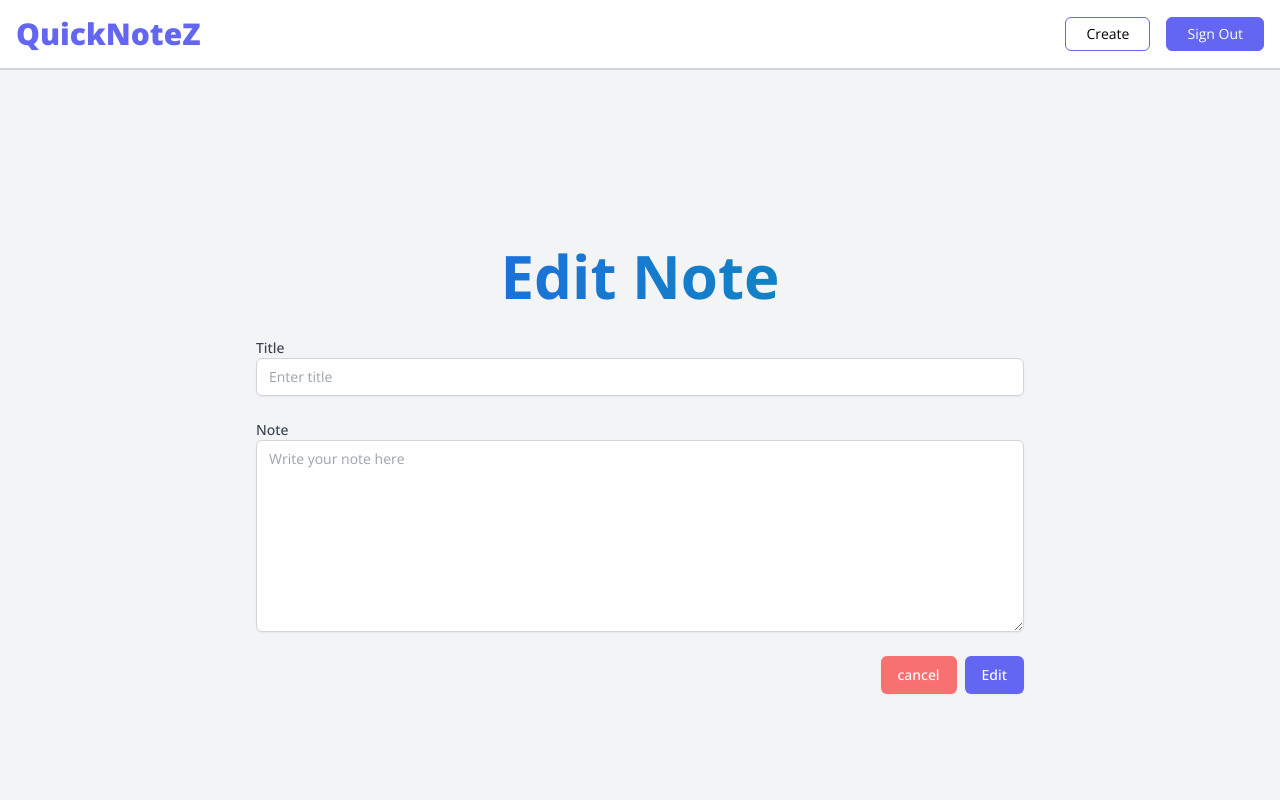
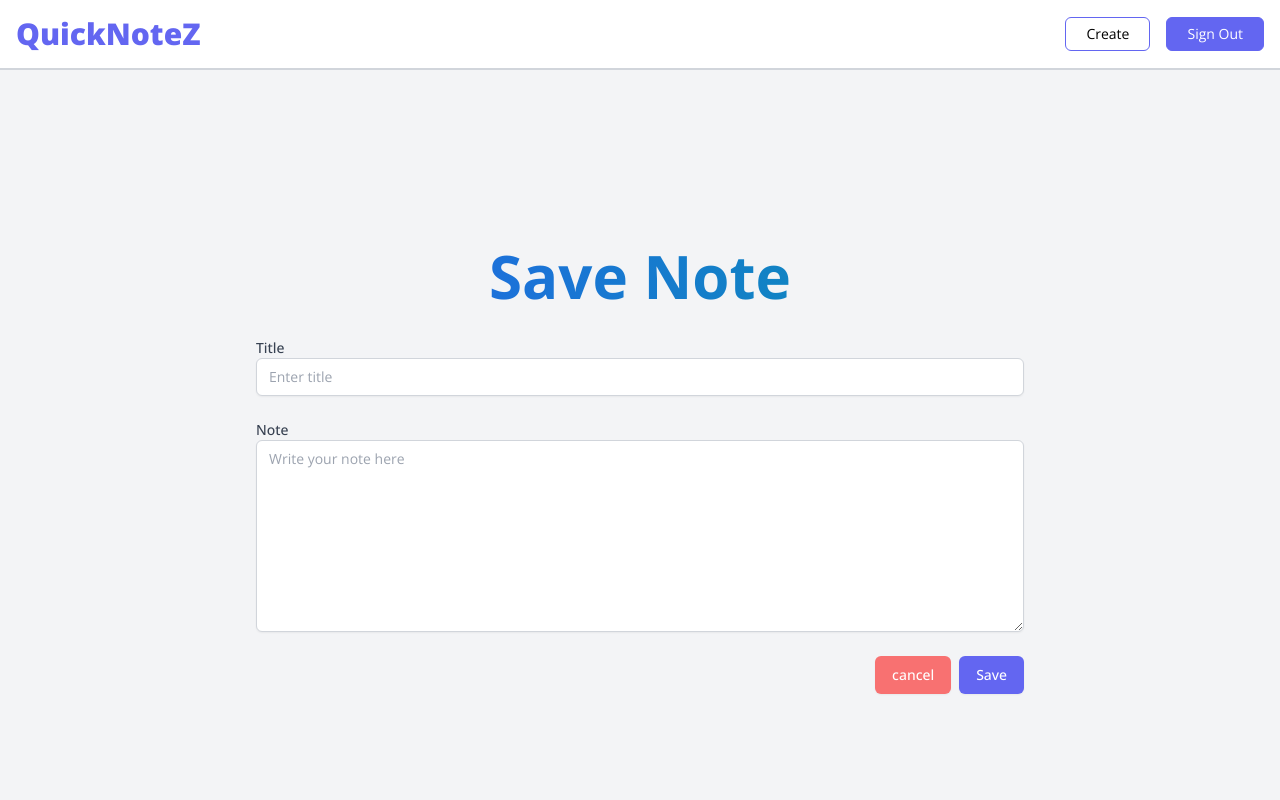
Before and after one commit to YasithaRDK/Notes-Managing-NextJS-App, a Next.js app: page /notes/edit-note in a window 1280 px wide. Shown: the top 800 px of the page. Built offline with nearby package versions, Linux system fonts and the light colour scheme; no server answers; sample sign-in values are in the browser's storage.

Commit message:
change edit button name

```diff
--- a/app/notes/edit-note/page.jsx
+++ b/app/notes/edit-note/page.jsx
@@ -109,7 +109,7 @@ const EditNotePage = () => {
         error={error}
         onChange={InputChange}
         onSubmit={handleSubmit}
-        name="Edit"
+        name="Save"
       />
     </div>
   );
```
